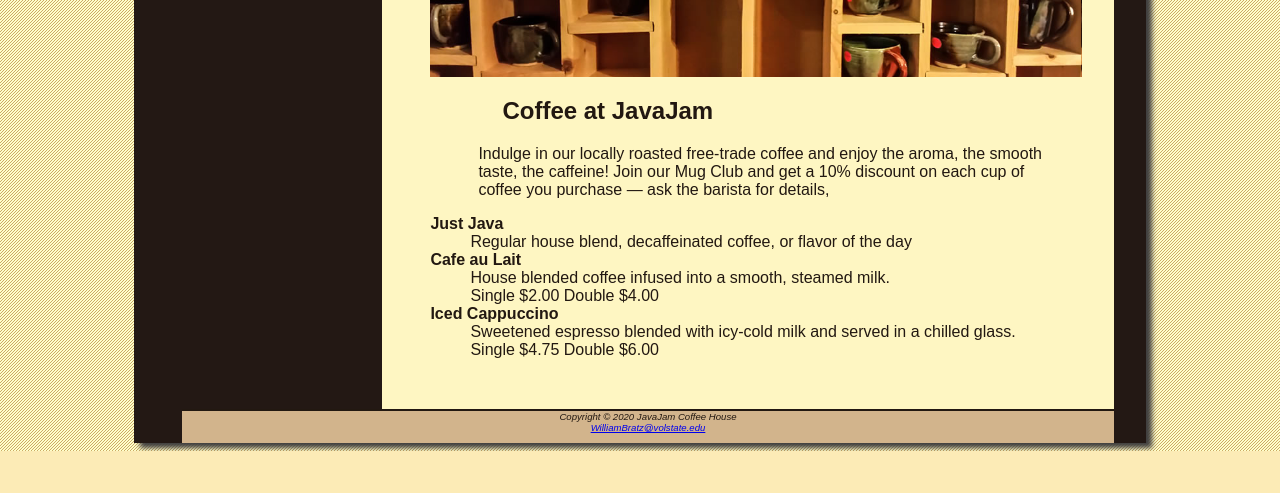
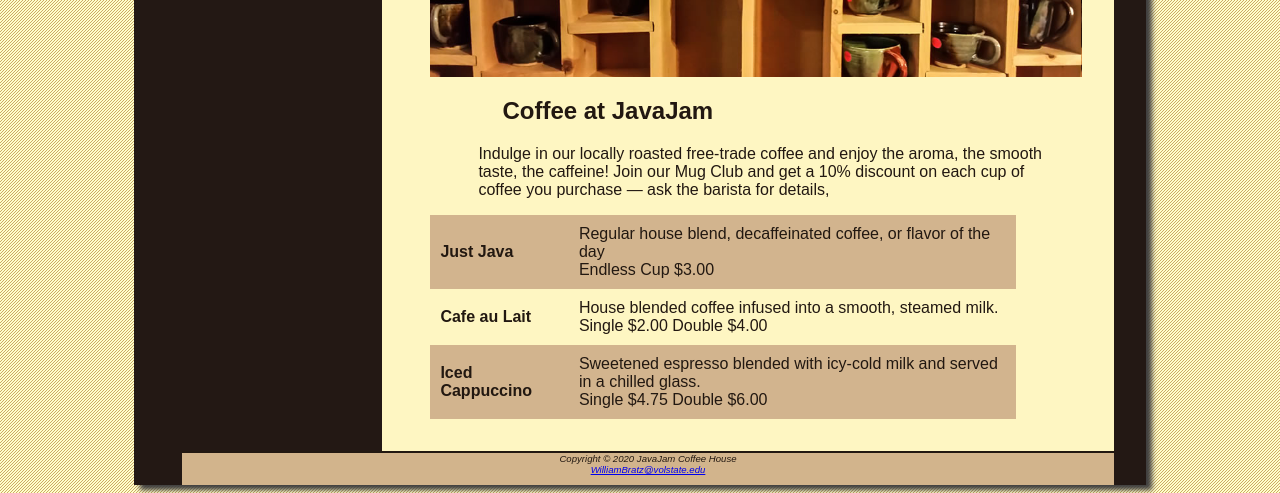
Before and after one commit to wbratz/javajam, a plain HTML site: page javajam4/menu.html in a window 1280 px wide. Shown: the part 355-848 px from the top of the page. Before the commit the page ends 806 px from the top, so only its background shows below. Drawn offline with Linux system fonts and the light colour scheme.

Commit message:
module 8 changes

```diff
--- a/javajam4/javajam.css
+++ b/javajam4/javajam.css
@@ -3,18 +3,35 @@
 }
 
 #heroroad {
-  background-image: url('heroroad.jpg');
+  background-image: url("heroroad.jpg");
   background-size: 100%;
   height: 250px;
+  background-repeat: no-repeat;
+}
+
+table {
+  width: 90%;
+  align-self: center;
+  border-spacing: 0;
+  background-color: #fef6c2;
+}
+
+th,
+td {
+  padding: 10px;
+}
+
+tr:nth-of-type(odd) {
+  background-color: #d2b48e;
 }
 
 #heroguitar {
-  background-image: url('heroguitar.jpg');
+  background-image: url("heroguitar.jpg");
   background-size: 100%;
   height: 250px;
 }
 #heromugs {
-  background-image: url('heromugs.jpg');
+  background-image: url("heromugs.jpg");
   background-size: 100%;
   height: 250px;
 }
@@ -52,7 +69,7 @@ nav a {
 }
 
 nav a:link {
-  color: #FEF6C2;
+  color: #fef6c2;
 }
 
 nav a:visited {
@@ -60,7 +77,7 @@ nav a:visited {
 }
 
 nav a:hover {
-  color: #CC9933;
+  color: #cc9933;
 }
 
 nav ul {
@@ -84,10 +101,17 @@ main {
   padding-top: 0px;
   margin-left: 200px;
   display: block;
-  background-color: #FEF6C2;
+  background-color: #fef6c2;
 }
 
-main, h2, h3, h4, p, div, ul, dl {
+main,
+h2,
+h3,
+h4,
+p,
+div,
+ul,
+dl {
   padding-left: 3em;
   padding-right: 2em;
 }
@@ -106,8 +130,8 @@ img {
 h4 {
   background-color: #d2b48c;
   font-size: 1.2em;
-  padding-left: .5em;
-  padding-bottom: .25em;
+  padding-left: 0.5em;
+  padding-bottom: 0.25em;
   text-transform: uppercase;
   border-bottom: 1px solid black;
   padding-bottom: 0px;
@@ -130,12 +154,19 @@ h4 {
   padding-bottom: 2em;
 }
 
-header, nav, main, footer {
+header,
+nav,
+main,
+footer {
   display: block;
 }
 
-#mobile { display: none;}
-#desktop {display: inline;}
+#mobile {
+  display: none;
+}
+#desktop {
+  display: inline;
+}
 
 @media only screen and (max-width: 1024px) {
   body {
@@ -152,7 +183,7 @@ header, nav, main, footer {
   }
 
   header {
-    border-bottom: 5px solid #FEF6C2;
+    border-bottom: 5px solid #fef6c2;
   }
 
   h1 {
@@ -208,7 +239,7 @@ header, nav, main, footer {
   }
 }
 
-@media only screen and (max-width:768px) {
+@media only screen and (max-width: 768px) {
   header {
     background-image: url("javajammini.jpg");
     height: 128px;
@@ -228,7 +259,7 @@ header, nav, main, footer {
     display: block;
     padding: 0.2em;
     width: auto;
-    border-bottom: 1px solid #FEF6C2;
+    border-bottom: 1px solid #fef6c2;
   }
 
   nav li {
@@ -279,5 +310,4 @@ header, nav, main, footer {
   #desktop {
     display: none;
   }
-
 }
--- a/javajam4/menu.html
+++ b/javajam4/menu.html
@@ -2,44 +2,60 @@
 <html lang="en">
   <head>
     <meta charset="UTF-8" />
-    <meta name="viewport" content="width=device-width, initial-scale=1.0"/>
+    <meta name="viewport" content="width=device-width, initial-scale=1.0" />
     <title>JavaJam Coffee House Menu</title>
-    <link rel="stylesheet" href="javajam.css">
+    <link rel="stylesheet" href="javajam.css" />
   </head>
   <body>
     <div id="wrapper">
       <header><h1>JavaJam Coffee House</h1></header>
       <nav>
         <ul>
-        <li><a href="index.html">Home</a> </li>
-        <li><a href="menu.html">Menu</a> </li>
-        <li><a href="music.html">Music</a> </li>
-        <li><a href="jobs.html">Jobs</a> </li>
+          <li><a href="index.html">Home</a></li>
+          <li><a href="menu.html">Menu</a></li>
+          <li><a href="music.html">Music</a></li>
+          <li><a href="jobs.html">Jobs</a></li>
         </ul>
       </nav>
       <main>
-      <div id="heromugs">
-
-      </div>
+        <div id="heromugs"></div>
         <h2>Coffee at JavaJam</h2>
         <p>
-      Indulge in our locally roasted free-trade coffee and enjoy the aroma, the smooth taste, the caffeine! Join our Mug Club and get a 10% discount on each cup of coffee you purchase — ask the barista for details,
+          Indulge in our locally roasted free-trade coffee and enjoy the aroma,
+          the smooth taste, the caffeine! Join our Mug Club and get a 10%
+          discount on each cup of coffee you purchase — ask the barista for
+          details,
         </p>
-    <dt>
-        <strong>Just Java</strong>
-        <dd>Regular house blend, decaffeinated coffee, or flavor of the day</dd>
-    </dt>
-    <dt>
-        <strong>Cafe au Lait</strong>
-        <dd>House blended coffee infused into a smooth, steamed milk.</dd>
-        <dd>Single $2.00 Double $4.00</dd>
-    </dt>
-    <dt>
-        <strong>Iced Cappuccino</strong>
-        <dd>Sweetened espresso blended with icy-cold milk and served in a chilled glass.</dd>
-        <dd>Single $4.75 Double $6.00</dd>
-    </dt>
+
+        <table>
+          <tbody>
+            <tr>
+              <td><strong>Just Java</strong></td>
+              <td>
+                Regular house blend, decaffeinated coffee, or flavor of the day
                 <br />
+                Endless Cup $3.00
+              </td>
+            </tr>
+            <tr>
+              <td><strong>Cafe au Lait</strong></td>
+              <td>
+                House blended coffee infused into a smooth, steamed milk.
+                <br />
+                Single $2.00 Double $4.00
+              </td>
+            </tr>
+            <tr>
+              <td><strong>Iced Cappuccino</strong></td>
+              <td>
+                Sweetened espresso blended with icy-cold milk and served in a
+                chilled glass.
+                <br />
+                Single $4.75 Double $6.00
+              </td>
+            </tr>
+          </tbody>
+        </table>
       </main>
       <footer>
         Copyright © 2020 JavaJam Coffee House <br />
```
Lines whose indentation alone changed are shown as unchanged.
